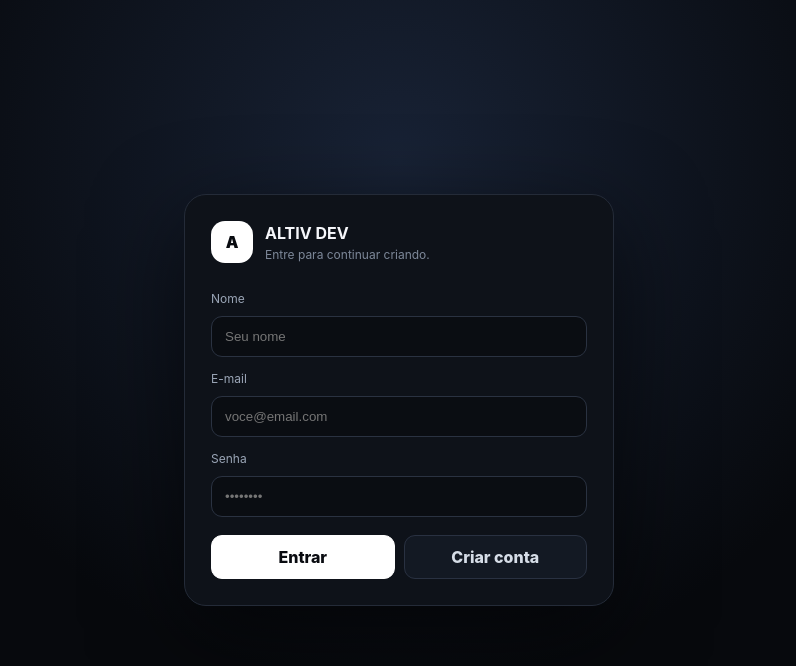
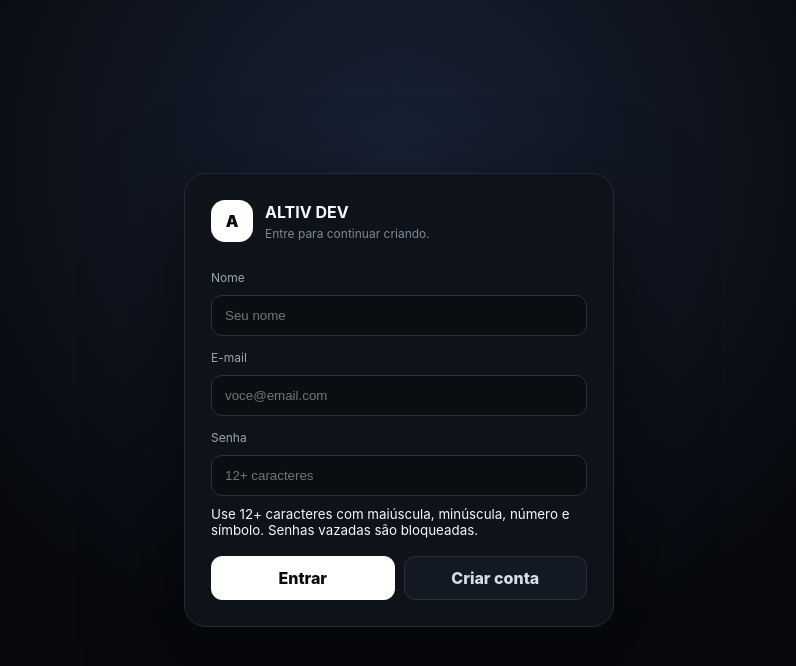
Before and after one commit to Gustavojv065/altiv-dev-web, a Next.js app: page /login in a window 1280 px wide. Shown: the top 666 px of the page, without its empty margins (241-1037 px from the left). Built offline with nearby package versions, Linux system fonts and the light colour scheme.

Commit message:
style(auth): show stronger password requirements

```diff
--- a/app/login/page.tsx
+++ b/app/login/page.tsx
@@ -11,7 +11,7 @@ export default async function LoginPage({ searchParams }: { searchParams: Promis
         <form>
           <label>Nome</label><input name="display_name" placeholder="Seu nome" />
           <label>E-mail</label><input name="email" type="email" required placeholder="voce@email.com" />
-          <label>Senha</label><input name="password" type="password" minLength={6} required placeholder="••••••••" />
+          <label>Senha</label><input name="password" type="password" minLength={12} required placeholder="12+ caracteres" /><small className="authPasswordHint">Use 12+ caracteres com maiúscula, minúscula, número e símbolo. Senhas vazadas são bloqueadas.</small>
           <div className="authActions"><button formAction={login} className="authPrimary">Entrar</button><button formAction={signup} className="authSecondary">Criar conta</button></div>
         </form>
       </section>
```
